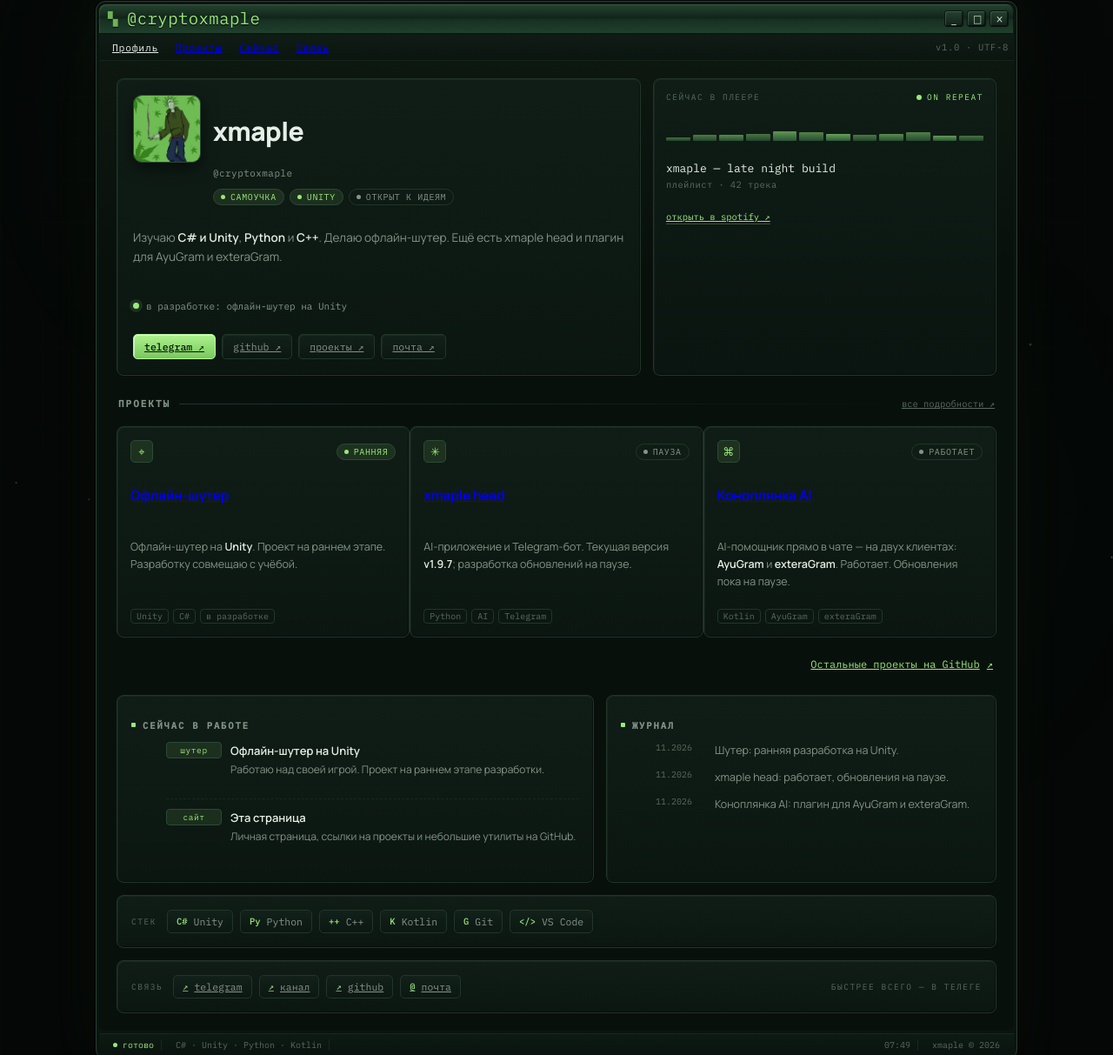
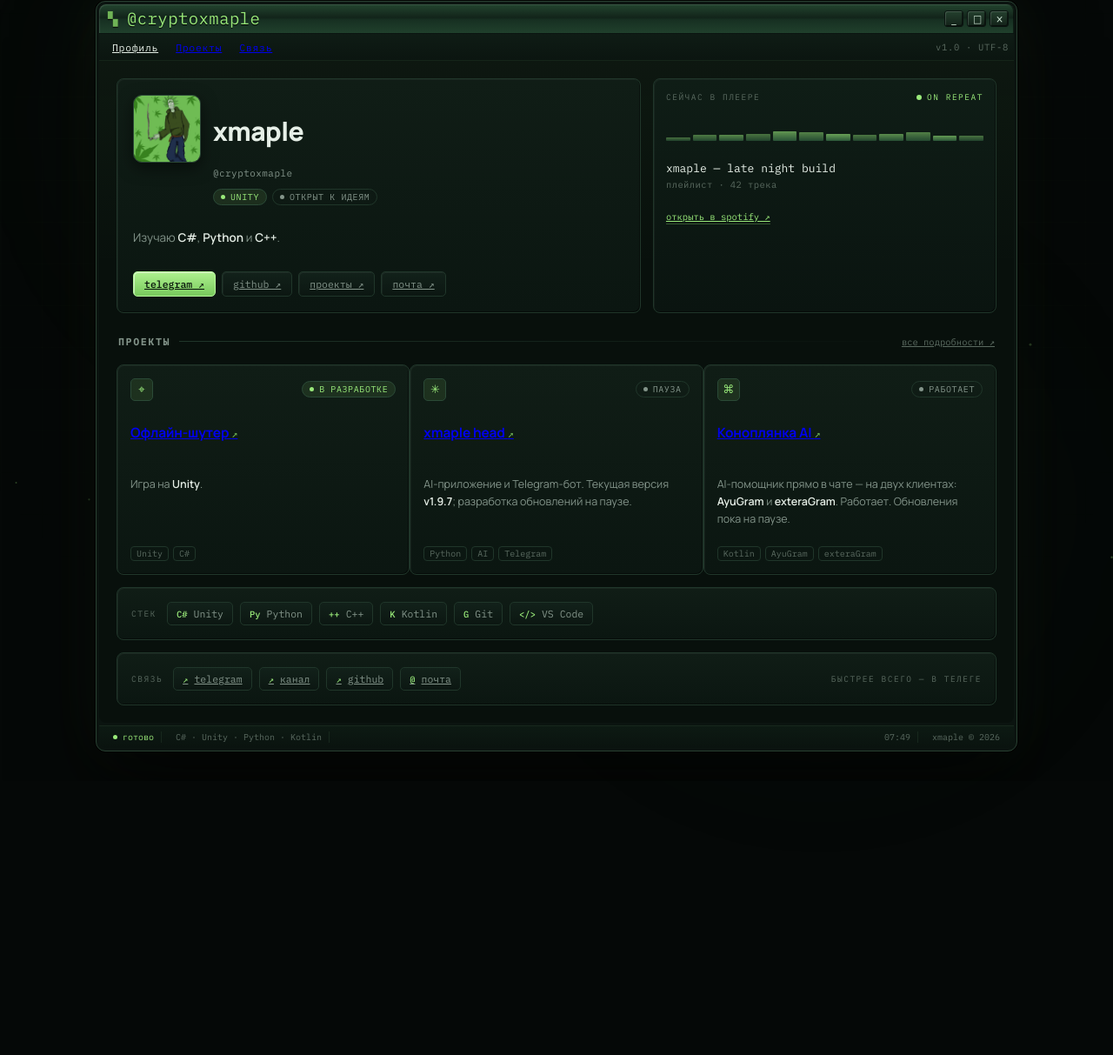
Before and after one commit to xmaple52/xmaple52.github.io, a plain HTML site: page index.html in a window 1280 px wide. Shown: the part 33-1246 px from the top of the page at 87% size. After the commit the page ends 931 px from the top, so only its background shows below. Drawn offline with Linux system fonts and the light colour scheme; a web font is replaced by a local one.

Commit message:
Trim portfolio to profile and main projects

```diff
--- a/index.html
+++ b/index.html
@@ -159,9 +159,6 @@ body{
 .bio{color:var(--muted);font-size:13.5px}
 .bio b{color:var(--text);font-weight:600}
 
-.status{display:inline-flex;align-items:center;gap:8px;font:11px var(--mono);color:var(--muted)}
-.status i{width:7px;height:7px;border-radius:50%;background:var(--mint);box-shadow:0 0 0 3px rgba(153,233,122,.14);animation:pulse 2.4s infinite}
-@keyframes pulse{50%{box-shadow:0 0 0 7px rgba(153,233,122,.04)}}
 
 .socials{display:flex;flex-wrap:wrap;gap:7px;margin-top:auto}
 .btn{
@@ -217,11 +214,8 @@ body{
 .sec-head .rule{flex:1;height:1px;background:linear-gradient(90deg,var(--line),transparent)}
 .sec-head a{font:10.5px var(--mono);color:var(--muted-2)}
 .sec-head a:hover{color:var(--mint)}
-.project-more{display:flex;justify-content:flex-end;margin-top:8px}
-.project-more a{display:inline-flex;align-items:center;gap:8px;min-height:44px;padding:0 4px;font:12px var(--mono);color:var(--mint)}
-.project-more a:hover{text-decoration:underline;text-underline-offset:4px}
 
-.projects{display:grid;grid-template-columns:repeat(3,1fr);gap:inherit}
+.projects{display:grid;grid-template-columns:repeat(3,1fr);gap:inherit;margin-top:10px}
 .proj{padding:15px;display:flex;flex-direction:column;gap:9px}
 .proj-top{display:flex;align-items:center;justify-content:space-between;gap:8px}
 .proj-ico{
@@ -230,25 +224,13 @@ body{
 }
 .proj h3{font-size:15.5px;font-weight:700;letter-spacing:-.01em}
 .proj h3 a:hover{color:var(--mint)}
+.project-arrow{color:var(--mint-dim);font:12px var(--mono)}
 .proj p{font-size:12.5px;color:var(--muted);flex:1}
 .proj p b{color:var(--text);font-weight:600}
 .tags{display:flex;flex-wrap:wrap;gap:5px}
 .tags span{font:10px var(--mono);color:var(--muted-2);border:1px solid var(--line);border-radius:4px;padding:1px 6px}
 
 /* низ */
-.duo{display:grid;grid-template-columns:1.1fr .9fr;gap:inherit}
-.pane{padding:16px}
-.pane h3{font:600 10.5px var(--mono);letter-spacing:.18em;text-transform:uppercase;color:var(--muted);display:flex;align-items:center;gap:8px}
-.pane h3::before{content:'';width:5px;height:5px;background:var(--mint);border-radius:1px}
-.list{margin-top:12px;display:grid;gap:11px}
-.list li{display:grid;grid-template-columns:64px 1fr;gap:10px;align-items:start;padding-bottom:11px;border-bottom:1px dashed rgba(255,255,255,.06)}
-.list li:last-child{border:0;padding-bottom:0}
-.key{font:9.5px var(--mono);letter-spacing:.06em;color:var(--mint);border:1px solid #2b4a37;border-radius:4px;padding:2px 0;text-align:center;background:var(--mint-soft)}
-.list b{font-size:13px;font-weight:600;display:block}
-.list p{font-size:12px;color:var(--muted);margin-top:2px}
-.log li{grid-template-columns:58px 1fr;border-bottom:0;padding-bottom:0}
-.log time{font:10px var(--mono);color:var(--muted-2)}
-.log p{font-size:12.5px;color:var(--muted);margin:0}
 
 /* код */
 .code-card{overflow:hidden}
@@ -320,7 +302,7 @@ body{
 .win.min .titlebar{border-radius:8px}
 
 @media (max-width:900px){
-  .hero,.duo{grid-template-columns:1fr}
+  .hero{grid-template-columns:1fr}
   .projects{grid-template-columns:1fr}
   .stats{grid-template-columns:repeat(4,1fr)}
   .menubar{overflow-x:auto;scrollbar-width:none}
@@ -332,7 +314,7 @@ body{
   .inner{border-radius:0}
   .statusbar{display:none}
   .stats{grid-template-columns:repeat(2,1fr)}
-  .hero,.duo,.projects{gap:10px}
+  .hero,.projects{gap:10px}
 }
 @media (prefers-reduced-motion:reduce){
   *,*::before,*::after{animation-duration:.01ms!important;animation-iteration-count:1!important;transition-duration:.01ms!important}
@@ -374,8 +356,6 @@ body{
   <nav class="menubar" aria-label="Меню">
     <a href="#content">Профиль</a>
     <a href="#projects">Проекты</a>
-    <a href="#now">Сейчас</a>
-
     <a href="#links">Связь</a>
     <span class="sp"></span>
     <span class="stat">v1.0 · UTF-8</span>
@@ -395,16 +375,13 @@ body{
             <h1>xmaple</h1>
             <p class="handle">@cryptoxmaple</p>
             <div class="chips">
-              <span class="chip"><i></i> самоучка</span>
               <span class="chip"><i></i> unity</span>
               <span class="chip off"><i></i> открыт к идеям</span>
             </div>
           </div>
         </div>
 
-        <p class="bio">Изучаю <b>C# и Unity</b>, <b>Python</b> и <b>C++</b>. Делаю офлайн-шутер. Ещё есть xmaple head и плагин для AyuGram и exteraGram.</p>
-
-        <p class="status"><i aria-hidden="true"></i> в разработке: офлайн-шутер на Unity</p>
+        <p class="bio">Изучаю <b>C#</b>, <b>Python</b> и <b>C++</b>.</p>
 
         <div class="socials">
           <a class="btn primary" href="https://t.me/cryptoxmaple" target="_blank" rel="noopener">telegram ↗</a>
@@ -435,16 +412,16 @@ body{
         <span class="rule" aria-hidden="true"></span>
         <a href="https://xmaple-projects.pages.dev/">все подробности ↗</a>
       </div>
-      <div class="projects" style="margin-top:10px">
+      <div class="projects">
 
         <article class="card proj">
           <div class="proj-top">
             <span class="proj-ico" aria-hidden="true">⌖</span>
-            <span class="chip"><i></i> ранняя</span>
+            <span class="chip"><i></i> в разработке</span>
           </div>
-          <h3><a href="https://xmaple-projects.pages.dev/#current-work">Офлайн-шутер</a></h3>
-          <p>Офлайн-шутер на <b>Unity</b>. Проект на раннем этапе. Разработку совмещаю с учёбой.</p>
-          <div class="tags"><span>Unity</span><span>C#</span><span>в разработке</span></div>
+          <h3><a href="https://xmaple-projects.pages.dev/#current-work">Офлайн-шутер <span class="project-arrow" aria-hidden="true">↗</span></a></h3>
+          <p>Игра на <b>Unity</b>.</p>
+          <div class="tags"><span>Unity</span><span>C#</span></div>
         </article>
 
         <article class="card proj">
@@ -452,7 +429,7 @@ body{
             <span class="proj-ico" aria-hidden="true">✳</span>
             <span class="chip off"><i></i> пауза</span>
           </div>
-          <h3><a href="https://xmaple-projects.pages.dev/#project-status">xmaple head</a></h3>
+          <h3><a href="https://xmaple-projects.pages.dev/#project-status">xmaple head <span class="project-arrow" aria-hidden="true">↗</span></a></h3>
           <p>AI-приложение и Telegram-бот. Текущая версия <b>v1.9.7</b>; разработка обновлений на паузе.</p>
           <div class="tags"><span>Python</span><span>AI</span><span>Telegram</span></div>
         </article>
@@ -462,39 +439,13 @@ body{
             <span class="proj-ico" aria-hidden="true">⌘</span>
             <span class="chip off"><i></i> работает</span>
           </div>
-          <h3><a href="https://xmaple-projects.pages.dev/#plugin">Коноплянка AI</a></h3>
+          <h3><a href="https://xmaple-projects.pages.dev/#plugin">Коноплянка AI <span class="project-arrow" aria-hidden="true">↗</span></a></h3>
           <p>AI-помощник прямо в чате — на двух клиентах: <b>AyuGram</b> и <b>exteraGram</b>. Работает. Обновления пока на паузе.</p>
           <div class="tags"><span>Kotlin</span><span>AyuGram</span><span>exteraGram</span></div>
         </article>
 
       </div>
-      <div class="project-more">
-        <a href="https://github.com/xmaple52?tab=repositories" target="_blank" rel="noopener">Остальные проекты на GitHub <span aria-hidden="true">↗</span></a>
-      </div>
     </section>
-
-
-    <div class="duo" id="now">
-
-      <article class="card pane">
-        <h3>Сейчас в работе</h3>
-        <ul class="list">
-          <li><span class="key">шутер</span><div><b>Офлайн-шутер на Unity</b><p>Работаю над своей игрой. Проект на раннем этапе разработки.</p></div></li>
-          <li><span class="key">сайт</span><div><b>Эта страница</b><p>Личная страница, ссылки на проекты и небольшие утилиты на GitHub.</p></div></li>
-        </ul>
-      </article>
-
-      <article class="card pane">
-        <h3>Журнал</h3>
-
-        <ul class="list log">
-          <li><time datetime="2026-11">11.2026</time><p>Шутер: ранняя разработка на Unity.</p></li>
-          <li><time datetime="2026-11">11.2026</time><p>xmaple head: работает, обновления на паузе.</p></li>
-          <li><time datetime="2026-11">11.2026</time><p>Коноплянка AI: плагин для AyuGram и exteraGram.</p></li>
-        </ul>
-      </article>
-
-    </div>
 
     <div class="card stackcard">
       <span class="lbl">стек</span>
```
